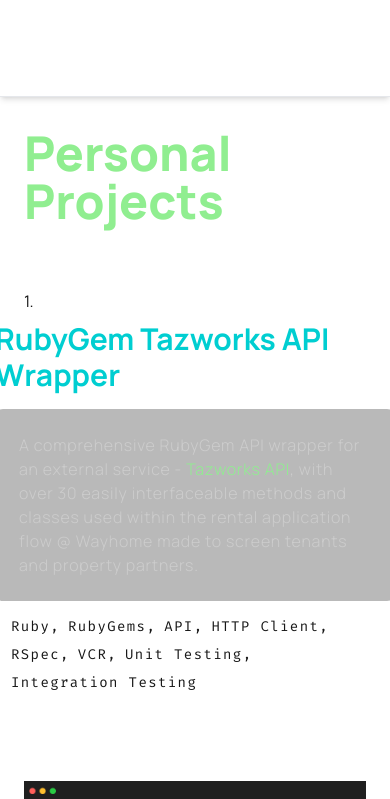
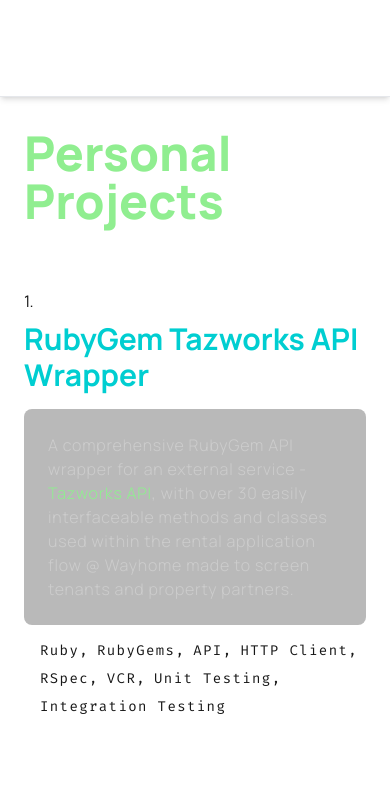
Before and after one commit to 19peytonsmith/my-portfolio, a Next.js app: page /projects in a window 390 px wide. Shown: the top 799 px of the page. Built offline with nearby package versions, Linux system fonts and the light colour scheme.

Commit message:
responsive changes for mobile

```diff
--- a/src/app/projects/page.tsx
+++ b/src/app/projects/page.tsx
@@ -145,7 +145,7 @@
         >
           <div className="flex flex-col gap-4 max-w-[500px]">
             <h1 className="text-3xl font-bold text-title">{project.name}</h1>
-            <DarkBox className="xs:max-w-md p-6 min-w-[400px]">
+            <DarkBox className="xs:max-w-md p-6 md:min-w-[400px]">
               <p dangerouslySetInnerHTML={{ __html: project.description }} />
             </DarkBox>
             <div>
--- a/src/components/GridList.tsx
+++ b/src/components/GridList.tsx
@@ -19,7 +19,7 @@
       {items.map((item, index) => (
         <li
           key={index}
-          className="carrot-bullet-item tracking-wider max-w-full"
+          className="carrot-bullet-item tracking-wider max-w-full whitespace-nowrap"
         >
           {item}
         </li>
```
